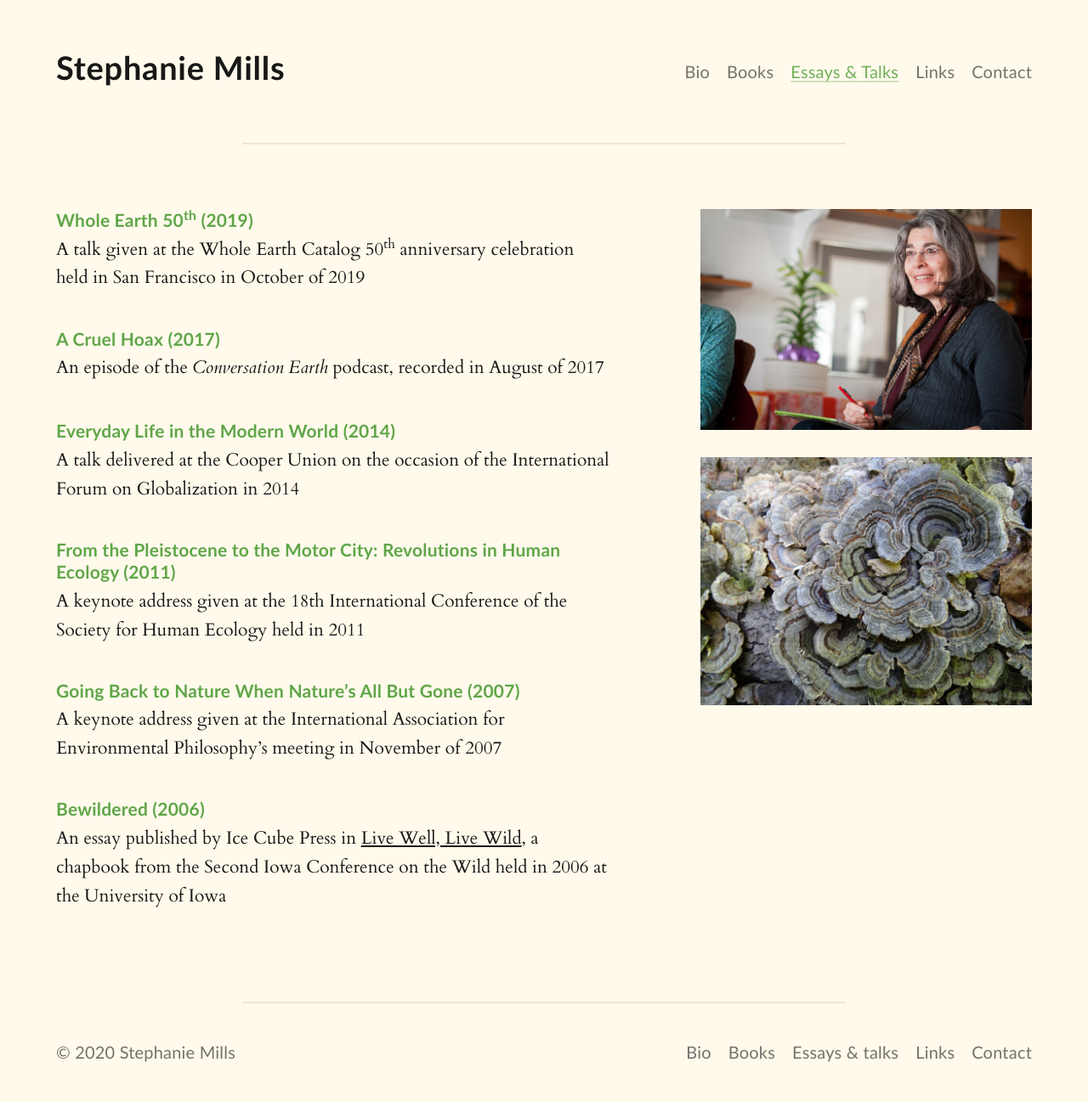
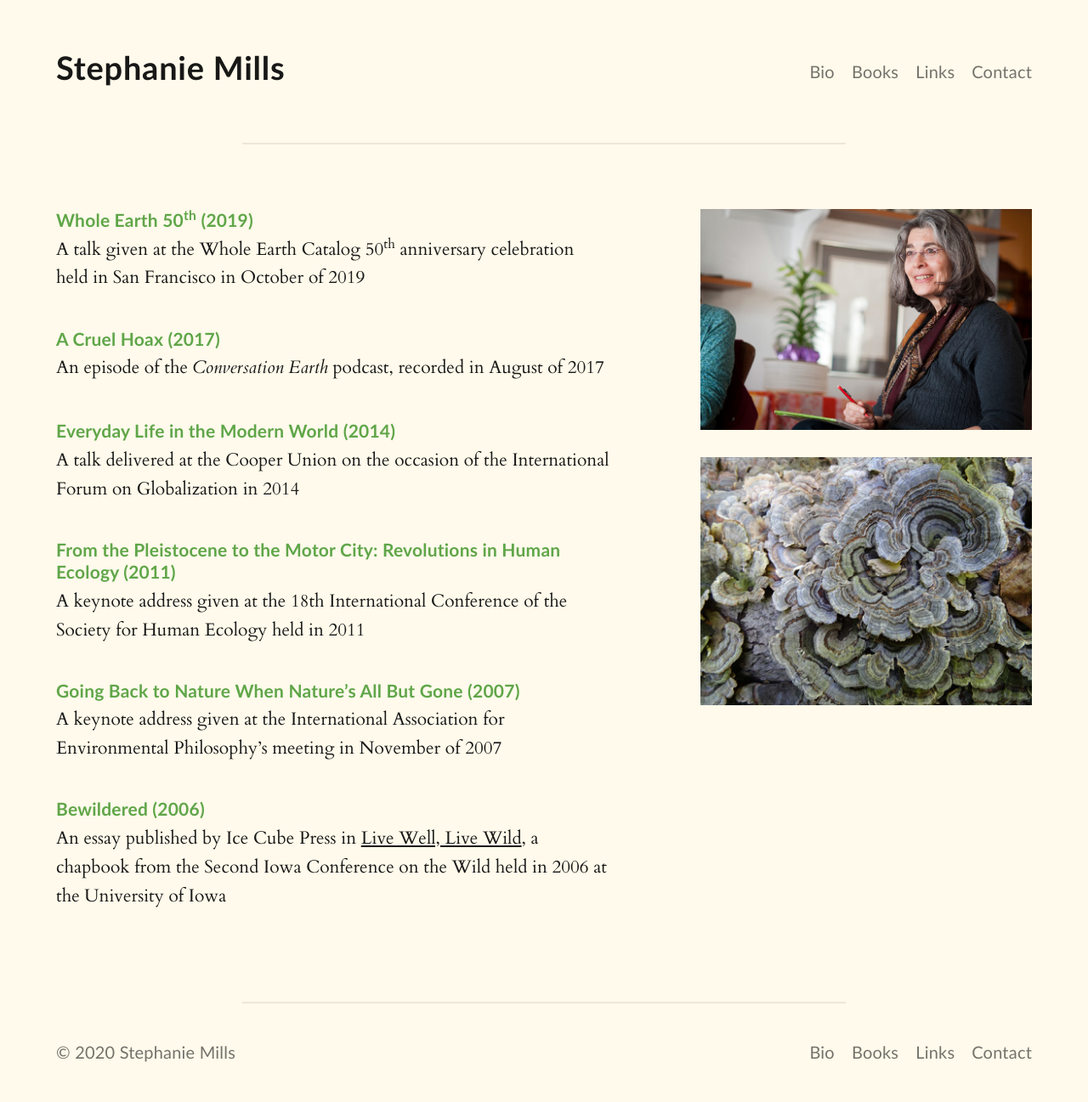
Before and after one commit to cscottmills/smillswriter, a Jekyll site: the page built from essays-talks.html, in a window 1280 px wide. Shown: the whole page at 85% size. Built offline with Jekyll 4.4.1, drawn with Linux system fonts in a browser that asks for light colours; some of the changed lines change nothing that is shown.

Commit message:
Temporary: obscure essays page for preview

```diff
--- a/_config.yml
+++ b/_config.yml
@@ -30,3 +30,4 @@ defaults:
       layout: "page"
       variant: "essay"
       category: "essays-talks"
+      permalink: /preview-020200525/:categories/:title/
--- a/_layouts/default.html
+++ b/_layouts/default.html
@@ -18,7 +18,8 @@
       {% capture branch %}{{ page.url }}{% endcapture %}
       <h1 class="page-header--heading">{% if page.heading %}{{ page.heading }}{% else %}{{ site.title }}{% endif %}</h1>
       <nav class="page-header--nav">
-        {% assign navLinks = "Books, Essays & Talks, Links, Contact" | split: ', ' %}
+        {% comment %}{% assign navLinks = "Books, Essays & Talks, Links, Contact" | split: ', ' %}{% endcomment %}
+        {% assign navLinks = "Books, Links, Contact" | split: ', ' %}
         <a {% if branch == '/' %}class="active"{% endif %} href="/">Bio</a>
         {% for link in navLinks %}
           {% assign leaf = link | slugify %}
--- a/_layouts/page.html
+++ b/_layouts/page.html
@@ -65,7 +65,7 @@ layout: default
   {% endif %}
   {% if page.variant == 'essay' %}
     <div class="crux--footer copy">
-      <a href="/essays-talks">&lsaquo; Back to all essays &amp; talks</a>
+      <a href="/preview-020200525/essays-talks">&lsaquo; Back to all essays &amp; talks</a>
     </div>
   {% endif %}
 </article>
--- a/essays-talks.html
+++ b/essays-talks.html
@@ -1,6 +1,7 @@
 ---
 layout: page
 variant: list
+permalink: /preview-020200525/essays-talks
 title: Essays & Talks
 images:
   - src: portrait-2014
```
